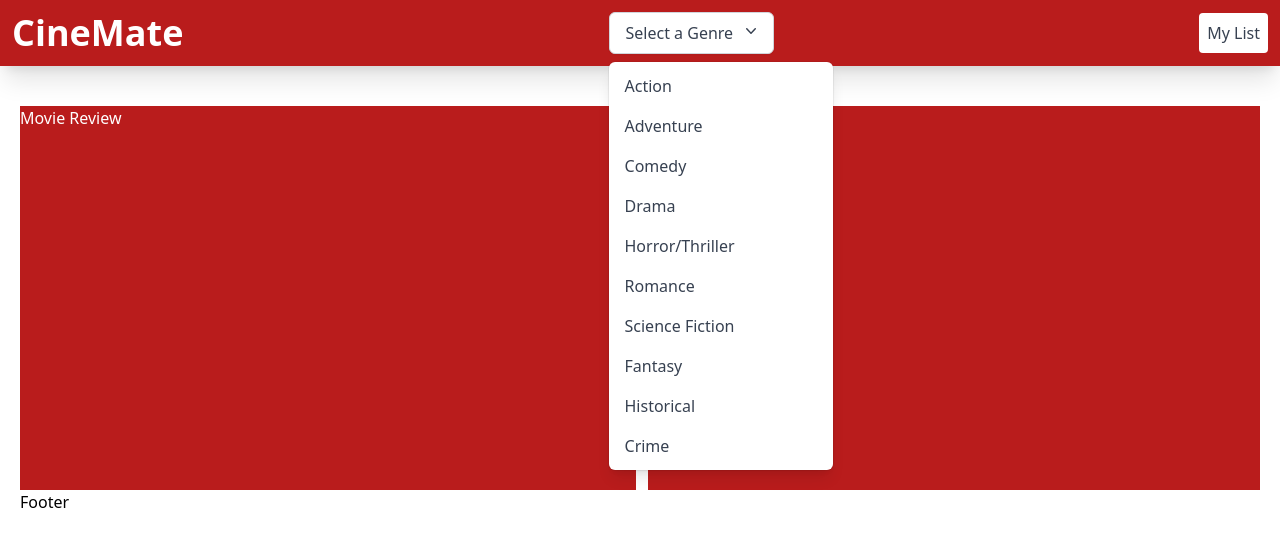
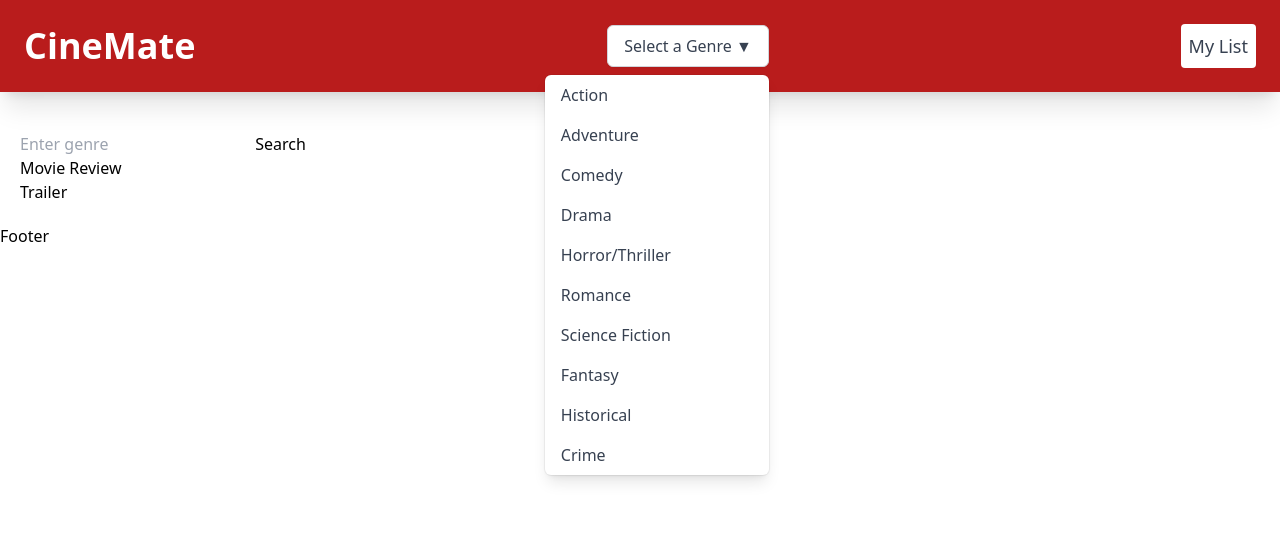
Before and after one commit to sidgray80/cinemate, a plain HTML site: page index.html in a window 1280 px wide. Drawn offline with nearby package versions, Linux system fonts and the light colour scheme.

Commit message:
Update index.html
HTML changes for class names

```diff
--- a/index.html
+++ b/index.html
@@ -1,32 +1,35 @@
 <!DOCTYPE html>
 <html lang="en">
-
   <head>
-    <meta charset="UTF-8">
-    <meta http-equiv="X-UA-Compatible" content="IE=edge">
-    <meta name="viewport" content="width=device-width, initial-scale=1.0">
+    <meta charset="UTF-8" />
+    <meta http-equiv="X-UA-Compatible" content="IE=edge" />
+    <meta name="viewport" content="width=device-width, initial-scale=1.0" />
     <script src="https://cdn.tailwindcss.com"></script>
-    <link rel="stylesheet" href="./dist/output.css" />
+    <link rel="stylesheet" href="https://use.fontawesome.com/releases/v5.8.1/css/all.css"/>
+    <link rel="stylesheet" href="./assets/css/style.css" />
     <title>CineMate</title>
   </head>
 
   <body>
     <header>
+      <nav
+        class="flex items-center justify-between flex-wrap bg-red-700 p-6 mb-5 shadow-xl"
+      >
+        <h1 class="text-white text-4xl font-semibold">CineMate</h1>
 
-        <nav class="md:flex items-center justify-between flex-wrap bg-red-700 p-3 mb-5 shadow-xl ">
-
-                <h1 class="text-white text-5xl md:text-4xl text-center font-semibold">CineMate</h1>
-
-                <div class="relative inline-block text-left mt-3 md:mt-0">
-                    <div>
-                      <button type="button" class="inline-flex w-full justify-center rounded-md border border-gray-300 bg-white px-4 py-2 text-reg text-gray-700 shadow-sm hover:bg-gray-50 focus:outline-none focus:ring-2 focus:ring-indigo-500 focus:ring-offset-2 focus:ring-offset-gray-100" id="menu-button" aria-expanded="true" aria-haspopup="true">
-                        Select a Genre
-                        <!-- Heroicon name: mini/chevron-down -->
-                        <svg class="-mr-1 ml-2 h-5 w-5" xmlns="http://www.w3.org/2000/svg" viewBox="0 0 20 20" fill="currentColor" aria-hidden="true">
-                          <path fill-rule="evenodd" d="M5.23 7.21a.75.75 0 011.06.02L10 11.168l3.71-3.938a.75.75 0 111.08 1.04l-4.25 4.5a.75.75 0 01-1.08 0l-4.25-4.5a.75.75 0 01.02-1.06z" clip-rule="evenodd" />
-                        </svg>
+        <div class="relative inline-block text-left">
+          <!--dont touch this dropdown section without talking to me. - Kyle -->
+          <div class="dropdown">
+            <button
+              onclick="handleDropdown()"
+              class="dropbtn inline-flex w-full justify-center rounded-md border w-full justify-center rounded-md border border-gray-300 bg-white px-4 py-2 text-reg text-gray-700 shadow-sm hover:bg-gray-50 focus:outline-none focus:ring-2 focus:ring-indigo-500 focus:ring-offset-2 focus:ring-offset-gray-100"
+              id="menu-button"
+              aria-expanded="true"
+              aria-haspopup="true"
+            >
+              Select a Genre  &#9660
+              <!-- I have deleted this chevron icon thing. It was causing a lot of problems. I added one using a shortcut. -->
             </button>
-                    </div>
 
             <!--
                       Dropdown menu, show/hide based on menu state.
@@ -38,41 +41,121 @@
                         From: "transform opacity-100 scale-100"
                         To: "transform opacity-0 scale-95"
                     -->
-                    <div class="absolute z-10 mt-2 w-56 origin-top-left rounded-md bg-white shadow-lg ring-1 ring-black ring-opacity-5 focus:outline-none" role="menu" aria-orientation="vertical" aria-labelledby="menu-button" tabindex="-1">
-                      <div class="py-1" role="none">
+            <div
+              id="myDropdown"
+              class="dropdown-content absolute right-0 z-10 mt-2 w-56 origin-top-right rounded-md bg-white shadow-lg ring-1 ring-black ring-opacity-5 focus:outline-none"
+              role="menu"
+              aria-orientation="vertical"
+              aria-labelledby="menu-button"
+              tabindex="-1"
+            >
               <!-- Active: "bg-gray-100 text-gray-900", Not Active: "text-gray-700" -->
-                        <a href="#" class="text-gray-700 block px-4 py-2 text-reg hover:bg-slate-100" role="menuitem" tabindex="-1" id="menu-item-0">Action</a>
-                        <a href="#" class="text-gray-700 block px-4 py-2 text-reg hover:bg-slate-100" role="menuitem" tabindex="-1" id="menu-item-1">Adventure</a>
-                        <a href="#" class="text-gray-700 block px-4 py-2 text-reg hover:bg-slate-100" role="menuitem" tabindex="-1" id="menu-item-2">Comedy</a>
-                        <a href="#" class="text-gray-700 block px-4 py-2 text-reg hover:bg-slate-100" role="menuitem" tabindex="-1" id="menu-item-3">Drama</a>
-                        <a href="#" class="text-gray-700 block px-4 py-2 text-reg hover:bg-slate-100" role="menuitem" tabindex="-1" id="menu-item-4">Horror/Thriller</a>
-                        <a href="#" class="text-gray-700 block px-4 py-2 text-reg hover:bg-slate-100" role="menuitem" tabindex="-1" id="menu-item-5">Romance</a>
-                        <a href="#" class="text-gray-700 block px-4 py-2 text-reg hover:bg-slate-100" role="menuitem" tabindex="-1" id="menu-item-6">Science Fiction</a>
-                        <a href="#" class="text-gray-700 block px-4 py-2 text-reg hover:bg-slate-100" role="menuitem" tabindex="-1" id="menu-item-7">Fantasy</a>
-                        <a href="#" class="text-gray-700 block px-4 py-2 text-reg hover:bg-slate-100" role="menuitem" tabindex="-1" id="menu-item-8">Historical</a>
-                        <a href="#" class="text-gray-700 block px-4 py-2 text-reg hover:bg-slate-100" role="menuitem" tabindex="-1" id="menu-item-9">Crime</a>
-
+              <a
+                href="#"
+                class="test text-gray-700 block px-4 py-2 text-reg hover:bg-slate-100"
+                role="menuitem"
+                tabindex="-1"
+                id="menu-item-0"
+                >Action</a
+              >
+              <a
+                href="#"
+                class="text-gray-700 block px-4 py-2 text-reg hover:bg-slate-100"
+                role="menuitem"
+                tabindex="-1"
+                id="menu-item-1"
+                >Adventure</a
+              >
+              <a
+                href="#"
+                class="text-gray-700 block px-4 py-2 text-reg hover:bg-slate-100"
+                role="menuitem"
+                tabindex="-1"
+                id="menu-item-2"
+                >Comedy</a
+              >
+              <a
+                href="#"
+                class="text-gray-700 block px-4 py-2 text-reg hover:bg-slate-100"
+                role="menuitem"
+                tabindex="-1"
+                id="menu-item-3"
+                >Drama</a
+              >
+              <a
+                href="#"
+                class="text-gray-700 block px-4 py-2 text-reg hover:bg-slate-100"
+                role="menuitem"
+                tabindex="-1"
+                id="menu-item-4"
+                >Horror/Thriller</a
+              >
+              <a
+                href="#"
+                class="text-gray-700 block px-4 py-2 text-reg hover:bg-slate-100"
+                role="menuitem"
+                tabindex="-1"
+                id="menu-item-5"
+                >Romance</a
+              >
+              <a
+                href="#"
+                class="text-gray-700 block px-4 py-2 text-reg hover:bg-slate-100"
+                role="menuitem"
+                tabindex="-1"
+                id="menu-item-6"
+                >Science Fiction</a
+              >
+              <a
+                href="#"
+                class="text-gray-700 block px-4 py-2 text-reg hover:bg-slate-100"
+                role="menuitem"
+                tabindex="-1"
+                id="menu-item-7"
+                >Fantasy</a
+              >
+              <a
+                href="#"
+                class="text-gray-700 block px-4 py-2 text-reg hover:bg-slate-100"
+                role="menuitem"
+                tabindex="-1"
+                id="menu-item-8"
+                >Historical</a
+              >
+              <a
+                href="#"
+                class="text-gray-700 block px-4 py-2 text-reg hover:bg-slate-100"
+                role="menuitem"
+                tabindex="-1"
+                id="menu-item-9"
+                >Crime</a
+              >
             </div>
           </div>
         </div>
 
-                <button class="block mt-3 md:mt-0 bg-white text-reg text-gray-700 p-2 rounded hover:bg-slate-100" id="my-list">My List</button>
-
+        <button
+          class="bg-white text-lg text-gray-700 p-2 rounded hover:bg-slate-100"
+          id="my-list"
+        >
+          My List
+        </button>
       </nav>
     </header>
 
     <div class="container p-5 md-flex" id="container">
       <div>
-
+        <form id="userInput">
+          <input id="genre" type="text" placeholder="Enter genre" />
+          <button type="submit" id="search-btn">Search</button>
+        </form>
       </div>
-          <div class="grid grid-flow-col gap-3 w-full h-96">
-            <div class="bg-red-700 col-span-1 text-white" id="movieReview"> Movie Review</div>
-            <div class="bg-red-700 col-span-1 text-white" id="trailer"> Movie Trailer</div>
+      <div class="movieReview" id="movieReview">Movie Review</div>
+      <div class="trailer" id="trailer">Trailer</div>
     </div>
-
+    <script src="https://cdnjs.cloudflare.com/ajax/libs/jquery/3.2.1/jquery.min.js"></script>
     <script src="./assets/js/script.js"></script>
 
     <footer>Footer</footer>
   </body>
-
 </html>
```
Lines whose indentation alone changed are shown as unchanged.
